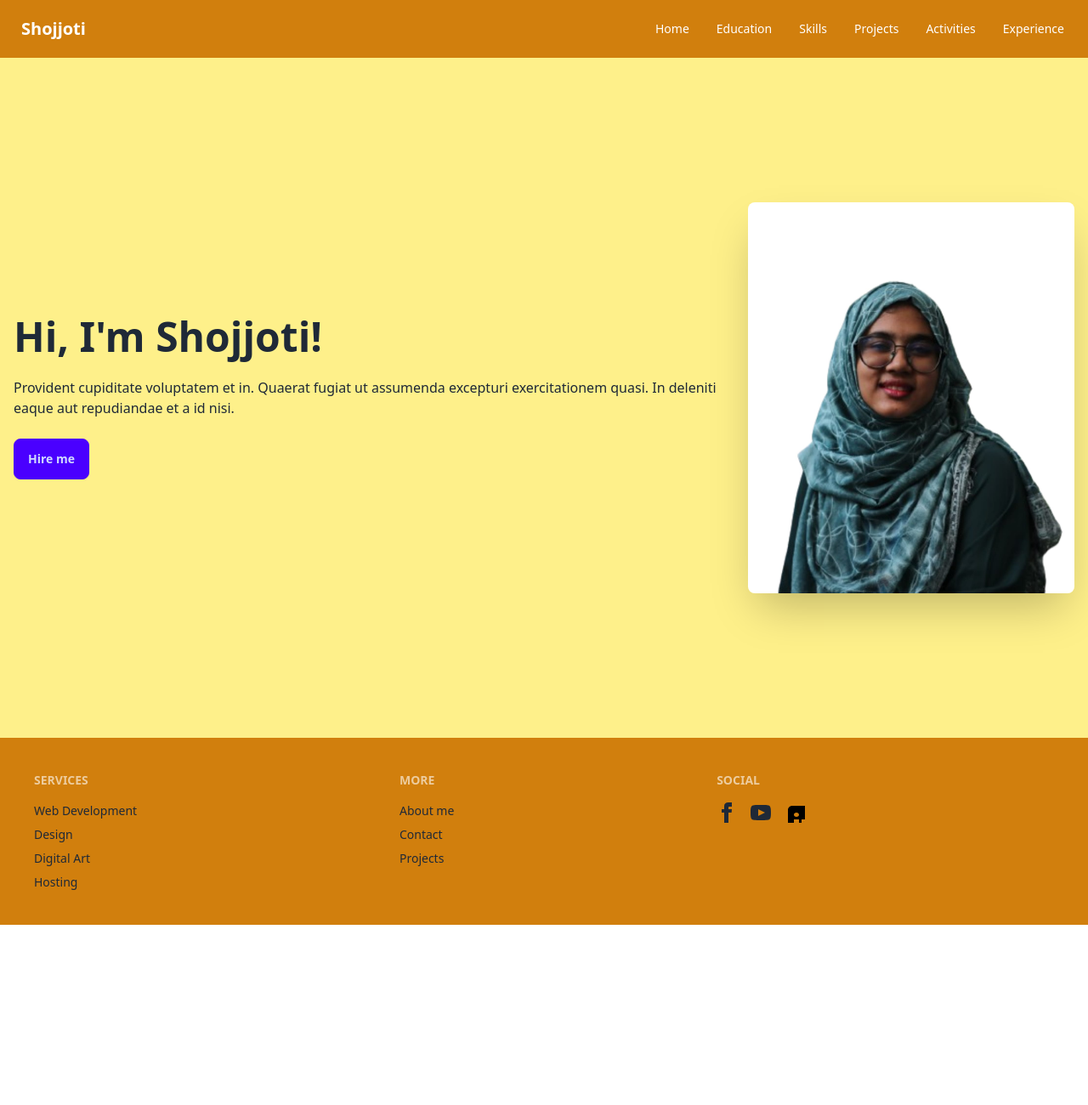
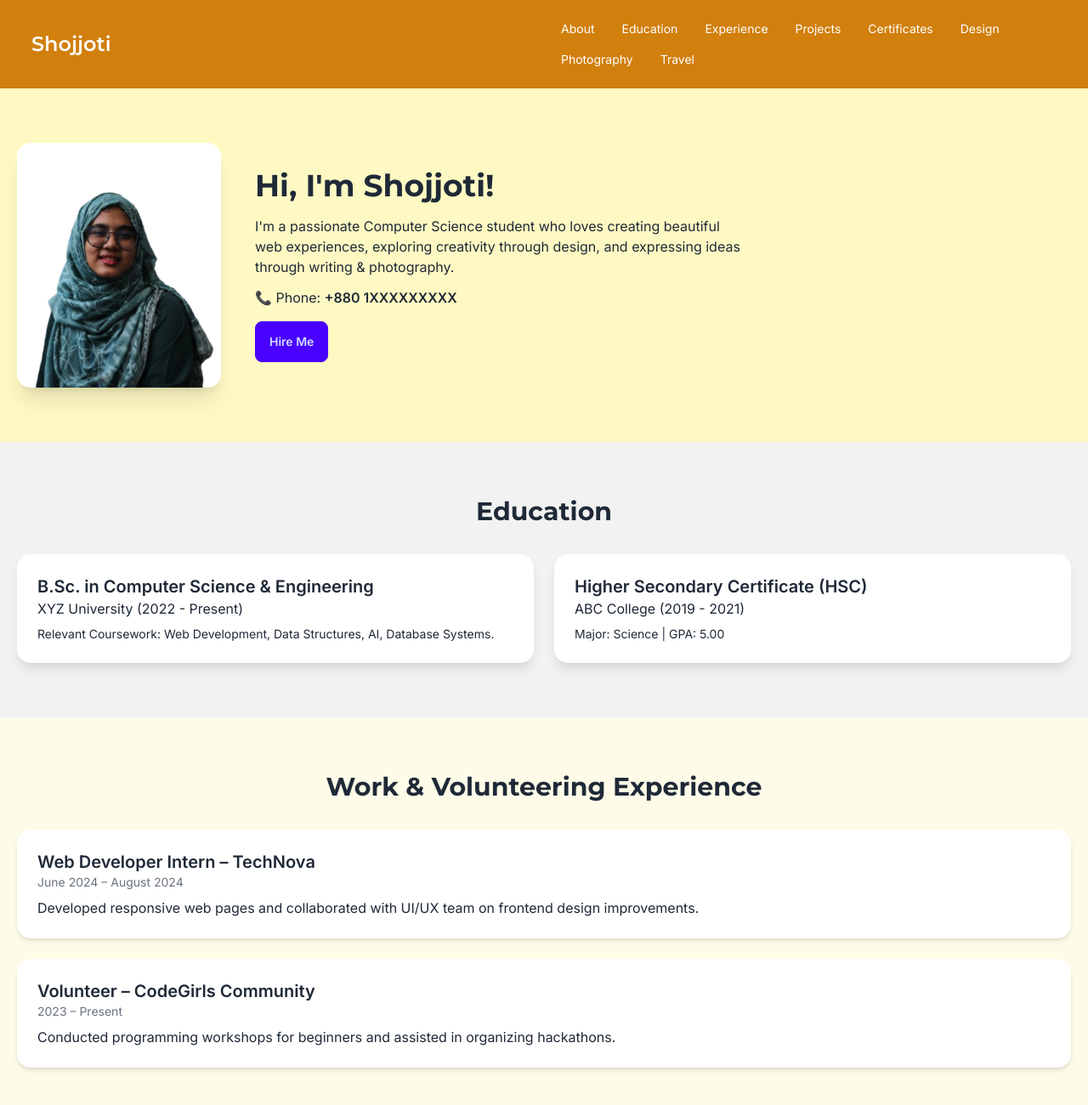
Before and after one commit to Shojjoti/myPortfolio, a plain HTML site: page index.html in a window 1280 px wide. Shown: the top 1300 px of the page at 85% size. Before the commit the page ends 1088 px from the top, so only its background shows below. Drawn offline with nearby package versions, Linux system fonts and the light colour scheme.

Commit message:
1st Draft of protfolio

```diff
--- a/index.html
+++ b/index.html
@@ -1,157 +1,230 @@
 <!DOCTYPE html>
 <html lang="en" data-theme="light">
 <head>
-    <meta charset="UTF-8">
-    <meta name="viewport" content="width=device-width, initial-scale=1.0">
-    <title>My portfolio</title>
+  <meta charset="UTF-8" />
+  <meta name="viewport" content="width=device-width, initial-scale=1.0" />
+  <title>Shojjoti | Portfolio</title>
 
-    <!-- DaisyUI + TailWind CND -->
-    <link href="https://cdn.jsdelivr.net/npm/daisyui@4.12.10/dist/full.min.css" rel="stylesheet" type="text/css" />
+  <!-- DaisyUI + Tailwind -->
+  <link href="https://cdn.jsdelivr.net/npm/daisyui@4.12.10/dist/full.min.css" rel="stylesheet" />
   <script src="https://cdn.tailwindcss.com"></script>
 
-    <!--For header Montserrat font  -->
-    <link rel="preconnect" href="https://fonts.googleapis.com">
-    <link rel="preconnect" href="https://fonts.gstatic.com" crossorigin>
-    <link href="https://fonts.googleapis.com/css2?family=Montserrat:ital,wght@0,100..900;1,100..900&display=swap" rel="stylesheet">
+  <!-- Google Fonts -->
+  <link href="https://fonts.googleapis.com/css2?family=Montserrat:wght@400;600;700&family=Inter:wght@300;400;500;600&display=swap" rel="stylesheet">
 
-    <!--For Paragraph Inter font-->
-    <link rel="preconnect" href="https://fonts.googleapis.com">
-    <link rel="preconnect" href="https://fonts.gstatic.com" crossorigin>
-    <link href="https://fonts.googleapis.com/css2?family=Inter:ital,opsz,wght@0,14..32,100..900;1,14..32,100..900&display=swap" rel="stylesheet">
+  <!-- External CSS -->
+  <link rel="stylesheet" href="style.css">
 
-    <style>
-        .inter-font {
-          font-family: "Inter", sans-serif;
-          font-style: normal;
-        }
+  <!-- Font Awesome for social icons -->
+  <script src="https://kit.fontawesome.com/a076d05399.js" crossorigin="anonymous"></script>
+</head>
 
-        .montserrat-font {
-          font-family: "Montserrat", sans-serif;
-          font-style: normal;
-        }
-       .col{
-         color:white ;
-       }
-       nav{
-        position: sticky;
-        top: 0;
-        z-index: 999;
-       }
-    </style>
-</head>
-<body class=" "  id="inter-font">
-    <header>
-        <!--navbar-->
-        <section id="montserrat-font" class="nav" >
-            <div class="navbar bg-[#d17f0d] text-white ">
+<body class="inter-font bg-base-100 text-gray-800">
+
+  <!-- Navbar -->
+  <nav class="navbar bg-[#d17f0d] text-white px-5">
     <div class="navbar-start">
       <div class="dropdown">
-                        <div tabindex="0" role="button" class="btn btn-ghost md:hidden lg:hidden">
-                           <svg xmlns="http://www.w3.org/2000/svg" class="h-5 w-5" fill="none" viewBox="0 0 24 24" stroke="currentColor"> <path stroke-linecap="round" stroke-linejoin="round" stroke-width="2" d="M4 6h16M4 12h8m-8 6h16" /> </svg>
+        <div tabindex="0" role="button" class="btn btn-ghost lg:hidden">
+          <svg xmlns="http://www.w3.org/2000/svg" class="h-5 w-5" fill="none" viewBox="0 0 24 24" stroke="currentColor">
+            <path stroke-linecap="round" stroke-linejoin="round" stroke-width="2" d="M4 6h16M4 12h8m-8 6h16" />
+          </svg>
         </div>
-                        <ul
-                            tabindex="-1"
-                            class="menu menu-sm dropdown-content bg-base-100 rounded-box z-1 mt-3 w-52 p-2 shadow ">
-                            <li><a>Home</a></li>
-                            <li><a>Education</a></li>
-                            <li><a>Skills</a></li>
-                            <li><a>Projects</a></li>
-                            <li><a>Activities</a></li>
-                            <li><a>Experience</a></li>
+        <ul tabindex="0" class="menu menu-sm dropdown-content bg-base-100 rounded-box mt-3 w-52 p-2 shadow text-black">
+          <li><a href="#about">About</a></li>
+          <li><a href="#education">Education</a></li>
+          <li><a href="#experience">Experience</a></li>
+          <li><a href="#projects">Projects</a></li>
+          <li><a href="#certificates">Certificates</a></li>
+          <li><a href="#design">Design</a></li>
+          <li><a href="#photography">Photography</a></li>
+          <li><a href="#travel">Travel</a></li>
         </ul>
       </div>
-                  <a class="btn btn-ghost text-xl " id="col">Shojjoti</a>
+      <a class="btn btn-ghost text-2xl montserrat-font">Shojjoti</a>
     </div>
     <div class="navbar-end hidden lg:flex">
       <ul class="menu menu-horizontal px-1">
-                      <li><a>Home</a></li>
-                      <li><a>Education</a></li>
-                      <li><a>Skills</a></li>
-                      <li><a>Projects</a></li>
-                      <li><a>Activities</a></li>
-                      <li><a>Experience</a></li>
+        <li><a href="#about">About</a></li>
+        <li><a href="#education">Education</a></li>
+        <li><a href="#experience">Experience</a></li>
+        <li><a href="#projects">Projects</a></li>
+        <li><a href="#certificates">Certificates</a></li>
+        <li><a href="#design">Design</a></li>
+        <li><a href="#photography">Photography</a></li>
+        <li><a href="#travel">Travel</a></li>
       </ul>
     </div>
+  </nav>
 
+  <!-- About -->
+  <section id="about" class="py-16 bg-yellow-100 fade-section">
+    <div class="container mx-auto flex flex-col lg:flex-row items-center gap-10 px-5">
+      <img src="images/shoshi.jpg" class="w-60 rounded-2xl shadow-xl" alt="Shojjoti" />
+      <div>
+        <h1 class="text-4xl font-bold montserrat-font mb-4">Hi, I'm Shojjoti!</h1>
+        <p class="max-w-xl">I'm a passionate Computer Science student who loves creating beautiful web experiences, exploring creativity through design, and expressing ideas through writing & photography.</p>
+        <p class="mt-3">📞 Phone: <span class="font-semibold">+880 1XXXXXXXXX</span></p>
+        <button class="btn btn-primary mt-4">Hire Me</button>
+      </div>
     </div>
   </section>
 
-        <!--header body-->
-        <div class="hero bg-yellow-200 min-h-screen m-0 p-0">
-
-            <div class="hero-content flex-col lg:flex-row-reverse">
-                <img src="images/shoshi.jpg"
-                    class="max-w-sm rounded-lg shadow-2xl"
-                />
-                <div>
-                 <h1 class="text-5xl font-bold">Hi, I'm Shojjoti!</h1>
-                    <p class="py-6">
-                      Provident cupiditate voluptatem et in. Quaerat fugiat ut assumenda excepturi exercitationem
-                      quasi. In deleniti eaque aut repudiandae et a id nisi.
-                    </p>
-                   <button class="btn btn-primary">Hire me</button>
+  <!-- Education -->
+  <section id="education" class="py-16 bg-base-200 fade-section">
+    <div class="container mx-auto px-5">
+      <h2 class="text-3xl font-bold montserrat-font mb-8 text-center">Education</h2>
+      <div class="grid md:grid-cols-2 gap-6">
+        <div class="card bg-white shadow-lg p-6">
+          <h3 class="font-bold text-xl">B.Sc. in Computer Science & Engineering</h3>
+          <p>XYZ University (2022 - Present)</p>
+          <p class="text-sm mt-2">Relevant Coursework: Web Development, Data Structures, AI, Database Systems.</p>
+        </div>
+        <div class="card bg-white shadow-lg p-6">
+          <h3 class="font-bold text-xl">Higher Secondary Certificate (HSC)</h3>
+          <p>ABC College (2019 - 2021)</p>
+          <p class="text-sm mt-2">Major: Science | GPA: 5.00</p>
         </div>
       </div>
     </div>
+  </section>
 
-    </header>
+  <!-- Experience -->
+  <section id="experience" class="py-16 bg-yellow-50 fade-section">
+    <div class="container mx-auto px-5">
+      <h2 class="text-3xl font-bold montserrat-font mb-8 text-center">Work & Volunteering Experience</h2>
 
-    <!--Body or middle-->
-    <body>
+      <div class="space-y-6">
+        <div class="card bg-white shadow-md p-6">
+          <h3 class="text-xl font-semibold">Web Developer Intern – TechNova</h3>
+          <p class="text-sm text-gray-500">June 2024 – August 2024</p>
+          <p class="mt-2">Developed responsive web pages and collaborated with UI/UX team on frontend design improvements.</p>
+        </div>
 
-    </body>
-    <!--Footer-->
-    <footer class="footer sm:footer-horizontal bg-[#d17f0d] text-base-content p-10">
-       <nav >
-          <h6 class="footer-title text-white " id="montserrat-font">Services</h6>
-          <a class="link link-hover" id="inter-font">Web Development</a>
-          <a class="link link-hover" id="inter-font">Design</a>
-          <a class="link link-hover" id="inter-font">Digital Art</a>
-          <a class="link link-hover" id="inter-font">Hosting</a>
+        <div class="card bg-white shadow-md p-6">
+          <h3 class="text-xl font-semibold">Volunteer – CodeGirls Community</h3>
+          <p class="text-sm text-gray-500">2023 – Present</p>
+          <p class="mt-2">Conducted programming workshops for beginners and assisted in organizing hackathons.</p>
+        </div>
+      </div>
+    </div>
+  </section>
+
+  <!-- Projects -->
+  <section id="projects" class="py-16 bg-base-200 fade-section">
+    <div class="container mx-auto px-5">
+      <h2 class="text-3xl font-bold montserrat-font mb-8 text-center">Projects</h2>
+      <div class="grid md:grid-cols-3 gap-8">
+        <div class="card bg-white shadow-lg">
+          <video class="w-full rounded-t-lg" controls>
+            <source src="videos/project1.mp4" type="video/mp4" />
+          </video>
+          <div class="card-body">
+            <h3 class="card-title">Portfolio Website</h3>
+            <p>A responsive personal portfolio built with TailwindCSS and JavaScript.</p>
+          </div>
+        </div>
+
+        <div class="card bg-white shadow-lg">
+          <video class="w-full rounded-t-lg" controls>
+            <source src="videos/project2.mp4" type="video/mp4" />
+          </video>
+          <div class="card-body">
+            <h3 class="card-title">E-Commerce Frontend</h3>
+            <p>Modern shopping UI using React and TailwindCSS with cart animations.</p>
+          </div>
+        </div>
+
+        <div class="card bg-white shadow-lg">
+          <video class="w-full rounded-t-lg" controls>
+            <source src="videos/project3.mp4" type="video/mp4" />
+          </video>
+          <div class="card-body">
+            <h3 class="card-title">AI Chatbot</h3>
+            <p>Built a chatbot prototype using HTML, CSS, and JavaScript logic simulation.</p>
+          </div>
+        </div>
+      </div>
+    </div>
+  </section>
+
+  <!-- Certificates -->
+  <section id="certificates" class="py-16 bg-yellow-100 fade-section">
+    <div class="container mx-auto px-5">
+      <h2 class="text-3xl font-bold montserrat-font mb-8 text-center">Academic Certificates & Achievements</h2>
+      <div class="grid sm:grid-cols-2 md:grid-cols-3 gap-6">
+        <img src="certificates/cert1.jpg" class="rounded-lg shadow-lg" />
+        <img src="certificates/cert2.jpg" class="rounded-lg shadow-lg" />
+        <img src="certificates/cert3.jpg" class="rounded-lg shadow-lg" />
+      </div>
+    </div>
+  </section>
+
+  <!-- Design -->
+  <section id="design" class="py-16 bg-base-200 fade-section">
+    <div class="container mx-auto px-5">
+      <h2 class="text-3xl font-bold montserrat-font mb-8 text-center">Graphic Design & Illustration</h2>
+      <div class="grid sm:grid-cols-2 md:grid-cols-3 gap-6">
+        <img src="designs/design1.jpg" class="rounded-lg shadow-lg hover:scale-105 transition" />
+        <img src="designs/design2.jpg" class="rounded-lg shadow-lg hover:scale-105 transition" />
+        <img src="designs/design3.jpg" class="rounded-lg shadow-lg hover:scale-105 transition" />
+      </div>
+    </div>
+  </section>
+
+  <!-- Photography -->
+  <section id="photography" class="py-16 bg-yellow-50 fade-section">
+    <div class="container mx-auto px-5">
+      <h2 class="text-3xl font-bold montserrat-font mb-8 text-center">Bookish Photography & Reviews</h2>
+      <div class="grid md:grid-cols-2 gap-8">
+        <div><img src="photos/book1.jpg" class="rounded-lg shadow-lg" /></div>
+        <div>
+          <p class="text-lg">“Books open doors to imagination.”</p>
+          <p class="mt-3">I capture moments that tell a story — where books meet creativity. Each photograph reflects emotions and lessons I take from literature.</p>
+        </div>
+      </div>
+    </div>
+  </section>
+
+  <!-- Travel -->
+  <section id="travel" class="py-16 bg-base-200 fade-section">
+    <div class="container mx-auto px-5">
+      <h2 class="text-3xl font-bold montserrat-font mb-8 text-center">Travel Experiences</h2>
+      <div class="grid md:grid-cols-3 gap-6">
+        <img src="travel/trip1.jpg" class="rounded-lg shadow-md hover:scale-105 transition" />
+        <img src="travel/trip2.jpg" class="rounded-lg shadow-md hover:scale-105 transition" />
+        <img src="travel/trip3.jpg" class="rounded-lg shadow-md hover:scale-105 transition" />
+      </div>
+      <p class="text-center mt-6">“Traveling inspires creativity and new perspectives.”</p>
+    </div>
+  </section>
+
+  <!-- Footer -->
+  <footer class="footer sm:footer-horizontal bg-[#d17f0d] text-base-content p-10 text-white">
+    <nav>
+      <h6 class="footer-title montserrat-font">Services</h6>
+      <a class="link link-hover">Web Development</a>
+      <a class="link link-hover">Design</a>
+      <a class="link link-hover">Digital Art</a>
+      <a class="link link-hover">Hosting</a>
     </nav>
     <nav>
-          <h6 class="footer-title text-white">More</h6>
-          <a class="link link-hover">About me</a>
+      <h6 class="footer-title montserrat-font">More</h6>
+      <a class="link link-hover">About Me</a>
       <a class="link link-hover">Contact</a>
       <a class="link link-hover">Projects</a>
     </nav>
     <nav>
-          <h6 class="footer-title text-white">Social</h6>
+      <h6 class="footer-title montserrat-font">Social</h6>
       <div class="grid grid-flow-col gap-4">
-            <a href="https://www.facebook.com/shojjoti.hossen/">
-                <svg
-                xmlns="http://www.w3.org/2000/svg"
-                width="24"
-                height="24"
-                viewBox="0 0 24 24"
-                class="fill-current">
-                <path
-                d="M9 8h-3v4h3v12h5v-12h3.642l.358-4h-4v-1.667c0-.955.192-1.333 1.115-1.333h2.885v-5h-3.808c-3.596 0-5.192 1.583-5.192 4.615v3.385z"></path>
-               </svg>
-
-            </a>
-
-            <a href="https://www.youtube.com/@shojjotihossen5192">
-                <svg
-          xmlns="http://www.w3.org/2000/svg"
-          width="24"
-          height="24"
-          viewBox="0 0 24 24"
-          class="fill-current">
-          <path
-            d="M19.615 3.184c-3.604-.246-11.631-.245-15.23 0-3.897.266-4.356 2.62-4.385 8.816.029 6.185.484 8.549 4.385 8.816 3.6.245 11.626.246 15.23 0 3.897-.266 4.356-2.62 4.385-8.816-.029-6.185-.484-8.549-4.385-8.816zm-10.615 12.816v-8l8 3.993-8 4.007z"></path>
-                </svg>
-            </a>
-            <a href="https://www.linkedin.com/in/shojjoti-hossen/">
-                <svg xmlns="http://www.w3.org/2000/svg"  width="24" height="24" viewBox="0 0 24 24" >
-                <path d="M41,4H9C6.24,4,4,6.24,4,9v32c0,2.76,2.24,5,5,5h32c2.76,0,5-2.24,5-5V9C46,6.24,43.76,4,41,4z M17,20v19h-6V20H17z M11,14.47c0-1.4,1.2-2.47,3-2.47s2.93,1.07,3,2.47c0,1.4-1.12,2.53-3,2.53C12.2,17,11,15.87,11,14.47z M39,39h-6c0,0,0-9.26,0-10 c0-2-1-4-3.5-4.04h-0.08C27,24.96,26,27.02,26,29c0,0.91,0,10,0,10h-6V20h6v2.56c0,0,1.93-2.56,5.81-2.56 c3.97,0,7.19,2.73,7.19,8.26V39z"></path>
-                </svg>
-
-
-            </a>
+        <a href="https://facebook.com/shojjoti.hossen"><i class="fab fa-facebook text-xl"></i></a>
+        <a href="https://youtube.com/@shojjotihossen5192"><i class="fab fa-youtube text-xl"></i></a>
+        <a href="https://linkedin.com/in/shojjoti-hossen"><i class="fab fa-linkedin text-xl"></i></a>
       </div>
     </nav>
   </footer>
 
+  <!-- External JS -->
+  <script src="script.js"></script>
 </body>
 </html>
--- /dev/null
+++ b/script.js
@@ -0,0 +1,29 @@
+// Add shadow on scroll
+window.addEventListener("scroll", () => {
+  const nav = document.querySelector("nav");
+  if (window.scrollY > 50) {
+    nav.classList.add("shadow-md");
+  } else {
+    nav.classList.remove("shadow-md");
+  }
+});
+
+// Fade-in on scroll
+const fadeSections = document.querySelectorAll(".fade-section");
+
+function showOnScroll() {
+  const triggerBottom = window.innerHeight * 0.85;
+
+  fadeSections.forEach((section) => {
+    const sectionTop = section.getBoundingClientRect().top;
+
+    if (sectionTop < triggerBottom) {
+      section.classList.add("visible");
+    } else {
+      section.classList.remove("visible");
+    }
+  });
+}
+
+window.addEventListener("scroll", showOnScroll);
+window.addEventListener("load", showOnScroll);
--- /dev/null
+++ b/style.css
@@ -0,0 +1,41 @@
+/* Font families */
+.montserrat-font {
+  font-family: "Montserrat", sans-serif;
+}
+.inter-font {
+  font-family: "Inter", sans-serif;
+}
+
+/* Navbar sticky */
+nav {
+  position: sticky;
+  top: 0;
+  z-index: 999;
+}
+
+/* Fade-in animation */
+.fade-section {
+  opacity: 0;
+  transform: translateY(40px);
+  transition: all 0.8s ease;
+}
+
+.fade-section.visible {
+  opacity: 1;
+  transform: translateY(0);
+}
+
+/* Smooth scroll */
+html {
+  scroll-behavior: smooth;
+}
+
+/* Hover effects */
+img:hover {
+  transition: 0.3s ease;
+}
+
+/* General text colors */
+body {
+  color: #333;
+}
```
Also changed, not shown: images/linkedin-logo-svgrepo-com.svg (deleted), 1 other file. Lines whose indentation alone changed are shown as unchanged.
